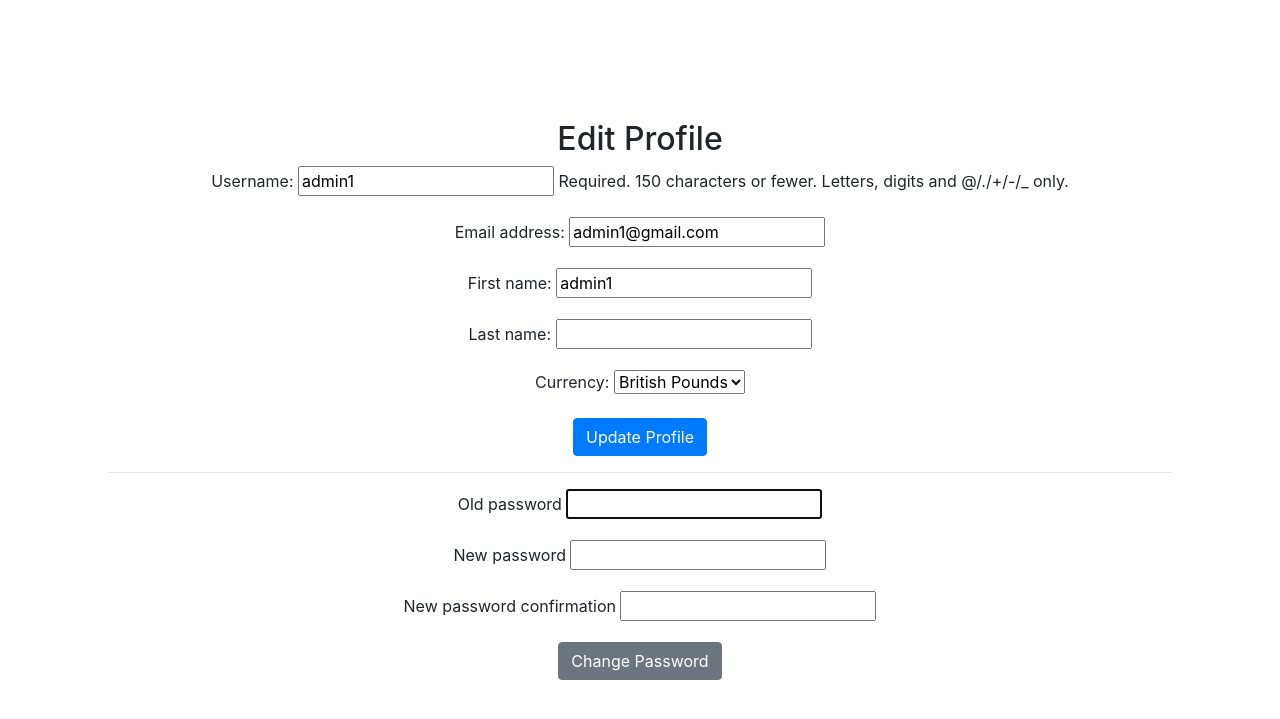
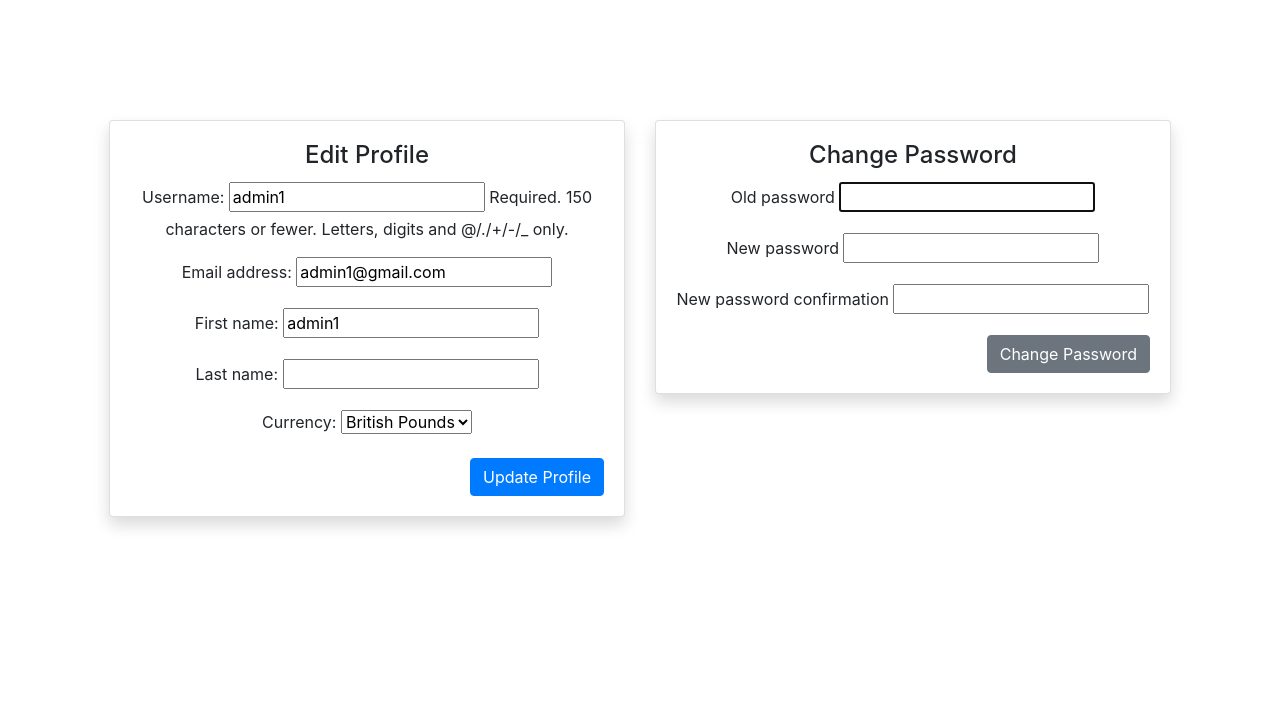
Before and after one commit to BassimKhanBilour/paypalclone, a Django app: page /profile/edit/ in a window 1280 px wide. Shown: the part 56-775 px from the top of the page. Run offline with Django 5.2, Linux system fonts and the light colour scheme; a user stored in the database is signed in; data comes from the database, SQL or seed files in the repository; both versions use the stored data as it was before the commit; data that the repository does not hold is empty; some libraries are stand-ins or nearby versions.

Commit message:
clean code

```diff
--- a/payapp/views.py
+++ b/payapp/views.py
@@ -13,7 +13,7 @@ from django.db import transaction as db_transaction
 
 def convert_currency_api(from_currency, to_currency, amount):
     # Assuming your currency conversion service is running locally
-    response = requests.get(f'http://localhost:8000/conversion/{from_currency}/{to_currency}/{amount}')
+    response = requests.get(f'http://127.0.0.1:8000/conversion/{from_currency}/{to_currency}/{amount}')
     if response.status_code == 200:
         return response.json()['converted_amount']
     else:
--- a/register/views.py
+++ b/register/views.py
@@ -57,7 +57,7 @@ def edit_profile(request):
 
         if 'update_profile' in request.POST and profile_form.is_valid():
             profile_form.save()
-            messages.success(request, 'Your profile was successfully updated!')
+            # messages.success(request, 'Your profile was successfully updated!')
             return redirect('edit_profile')
 
         # Inside the view function
@@ -71,7 +71,7 @@ def edit_profile(request):
                 return redirect('edit_profile')
             else:
                 print('Please correct the error below.')
-                messages.error(request, 'Please correct the error below.')
+                # messages.error(request, 'Please correct the error below.')
         else:
             password_form = PasswordChangeForm(request.user)
     else:
--- a/templates/base.html
+++ b/templates/base.html
@@ -24,7 +24,7 @@
 </head>
 <body>
 <nav class="navbar navbar-expand-md navbar-dark bg-dark fixed-top">
-    <a class="navbar-brand" href="#">Online Payment Service</a>
+    <a class="navbar-brand" href="{% url 'home' %}">Online Payment Service</a>
     <button class="navbar-toggler" type="button" data-toggle="collapse" data-target="#navbarCollapse" aria-controls="navbarCollapse" aria-expanded="false" aria-label="Toggle navigation">
         <span class="navbar-toggler-icon"></span>
     </button>
--- a/templates/register/edit_profile.html
+++ b/templates/register/edit_profile.html
@@ -1,30 +1,32 @@
-{#{% extends 'base.html' %}#}
-{##}
-{#{% block content %}#}
-{#    <div class="container">#}
-{#        <h2>Edit Profile</h2>#}
-{#        <form method="post">#}
-{#            {% csrf_token %}#}
-{#            {{ form.as_p }}#}
-{#            <button type="submit" class="btn btn-primary">Update</button>#}
-{#        </form>#}
-{#    </div>#}
-{#{% endblock %}#}
-
 {% extends 'base.html' %}
 
 {% block content %}
     <div class="container mt-5">
-        <h2>Edit Profile</h2>
+        <div class="row">
+            <div class="col-md-6 mb-3">
+                <div class="card shadow">
+                    <div class="card-body">
+                        <h4 class="card-title">Edit Profile</h4>
                         <form method="post" action="{% url 'edit_profile' %}">
                             {% csrf_token %}
+                            {% if profile_form.non_field_errors %}
+                                <div class="alert alert-danger">
                                     {{ profile_form.non_field_errors }}
+                                </div>
+                            {% endif %}
                             {{ profile_form.as_p }}
+                            <div class="text-right">
                                 <button type="submit" name="update_profile" class="btn btn-primary">Update Profile</button>
+                            </div>
                         </form>
+                    </div>
+                </div>
+            </div>
 
-        <hr>
-
+            <div class="col-md-6 mb-3">
+                <div class="card shadow">
+                    <div class="card-body">
+                        <h4 class="card-title">Change Password</h4>
                         <form method="post" action="{% url 'edit_profile' %}">
                             {% csrf_token %}
                             {% if password_form.non_field_errors %}
@@ -41,7 +43,13 @@
                                     {% endfor %}
                                 </div>
                             {% endfor %}
+                            <div class="text-right">
                                 <button type="submit" name="change_password" class="btn btn-secondary">Change Password</button>
+                            </div>
                         </form>
                     </div>
+                </div>
+            </div>
+        </div>
+    </div>
 {% endblock %}
--- a/webapps2024/settings.py
+++ b/webapps2024/settings.py
@@ -80,7 +80,7 @@ WSGI_APPLICATION = 'webapps2024.wsgi.application'
 DATABASES = {
     'default': {
         'ENGINE': 'django.db.backends.sqlite3',
-        'NAME': BASE_DIR / 'db.sqlite3',
+        'NAME': BASE_DIR / 'webapps.db',
         'OPTIONS': {
             'timeout': 20,  # Value in seconds
         }
```
Also changed, not shown: db.sqlite3 (deleted), webapps.db. Lines whose indentation alone changed are shown as unchanged.
